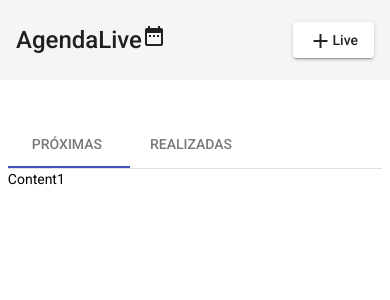
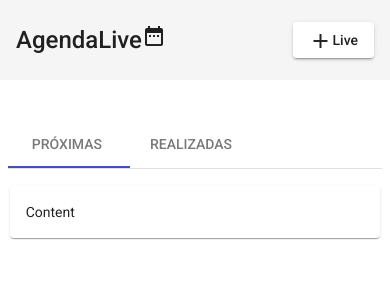
Before and after one commit to arturffsantos/agendalive, an Angular app: page / in a window 390 px wide. Shown: the top 300 px of the page. Built offline with nearby package versions, Linux system fonts and the light colour scheme.

Commit message:
add responsive card

```diff
--- a/package.json
+++ b/package.json
@@ -16,6 +16,7 @@
     "@angular/common": "~10.1.3",
     "@angular/compiler": "~10.1.3",
     "@angular/core": "~10.1.3",
+    "@angular/flex-layout": "^10.0.0-beta.32",
     "@angular/forms": "~10.1.3",
     "@angular/material": "^10.2.2",
     "@angular/platform-browser": "~10.1.3",
--- a/src/app/app.module.ts
+++ b/src/app/app.module.ts
@@ -8,6 +8,7 @@ import { MatToolbarModule } from '@angular/material/toolbar';
 import { MatIconModule } from '@angular/material/icon';
 import { MatButtonModule } from '@angular/material/button';
 import { MatTabsModule } from '@angular/material/tabs';
+import { MatCardModule } from '@angular/material/card';
 
 import { HomeComponent } from './views/home/home.component';
 import { LiveListComponent } from './views/home/live-list/live-list.component';
@@ -25,7 +26,8 @@ import { LiveListComponent } from './views/home/live-list/live-list.component';
     MatToolbarModule,
     MatIconModule,
     MatButtonModule,
-    MatTabsModule
+    MatTabsModule,
+    MatCardModule
   ],
   providers: [],
   bootstrap: [AppComponent]
--- a/src/app/views/home/live-list/live-list.component.html
+++ b/src/app/views/home/live-list/live-list.component.html
@@ -1,4 +1,17 @@
 <mat-tab-group mat-align-tabs="start" style="padding: 40px 2% 0 2%">
-  <mat-tab label="PRÓXIMAS">Content1</mat-tab>
+  <mat-tab label="PRÓXIMAS">
+    <div fxLayout="row" fxLayoutAlign="start center" style="padding: 2%;"></div>
+    <div style="margin: 0.5%;">
+      <mat-card class="example-card" fxFlex="0 1 calc(33.3% - 11px)" fxFlex.lt-md="0 1 calc(50% - 11px)"
+        fxFlex.lt-sm="100%">
+        <mat-card-header>
+
+        </mat-card-header>
+        <mat-card-content>
+          <p>Content</p>
+        </mat-card-content>
+      </mat-card>
+    </div>
+  </mat-tab>
   <mat-tab label="REALIZADAS">Content2</mat-tab>
 </mat-tab-group>
```
Also changed, not shown: 1 other file (tests, documents, lock files or other folders).
